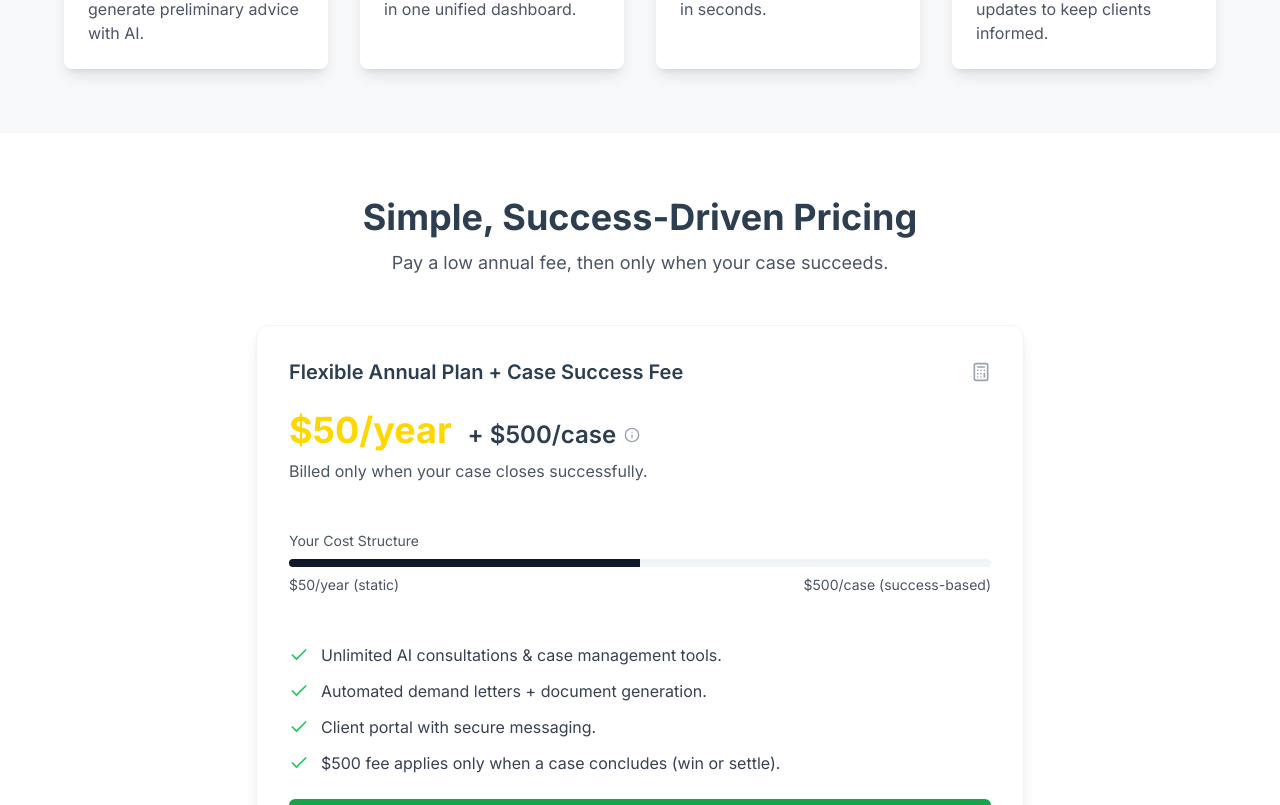
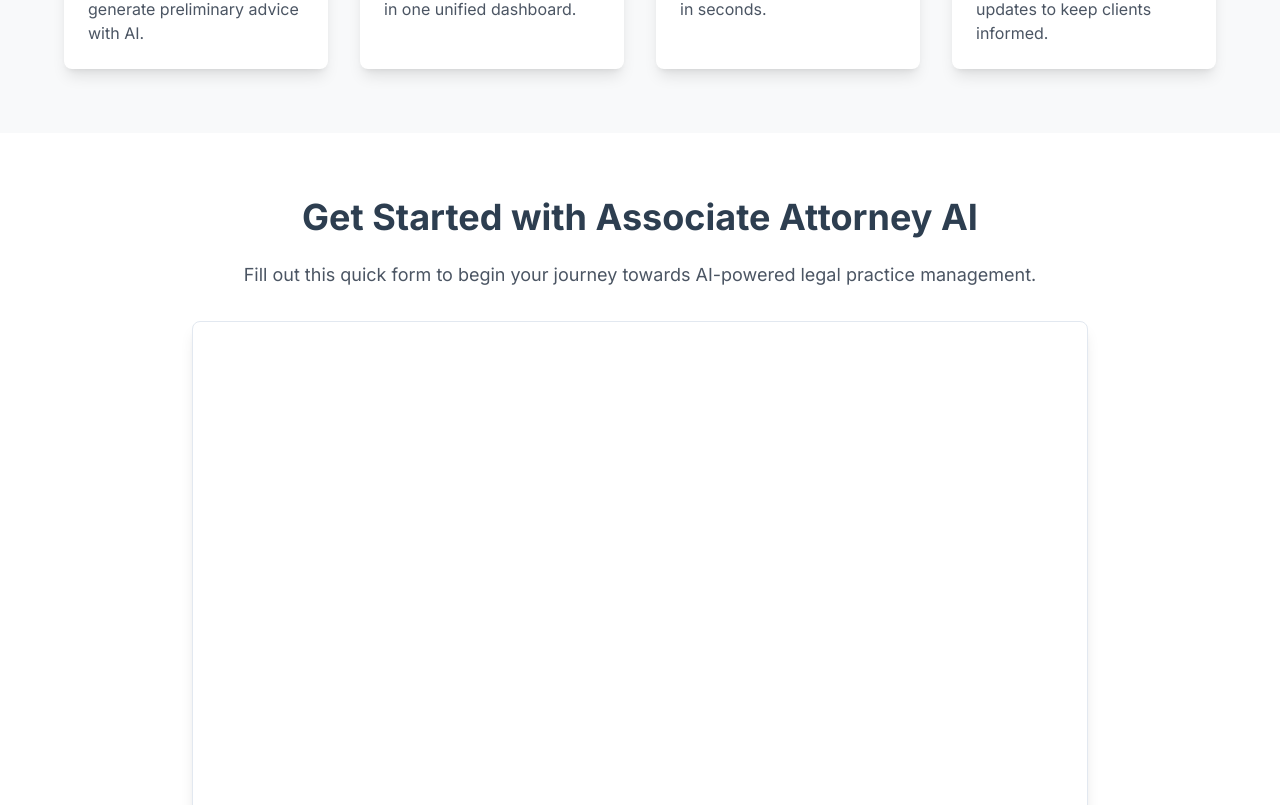
Before and after one commit to VaibhavAher219/legalflow-magic, a React (Vite) app: page / in a window 1280 px wide. Shown: the part 995-1800 px from the top of the page. Built offline with nearby package versions, Linux system fonts and the light colour scheme.

Commit message:
Embed Google Form for Onboarding
Added an onboarding Google Form to the application. Positioned the form in a user-friendly location to enhance the onboarding experience for new users.
[skip gpt_engineer]

```diff
--- /dev/null
+++ b/src/components/OnboardingForm.tsx
@@ -0,0 +1,28 @@
+import { Card } from "@/components/ui/card";
+
+const OnboardingForm = () => {
+  return (
+    <section className="py-16 px-4 bg-white">
+      <div className="max-w-4xl mx-auto text-center">
+        <h2 className="text-3xl md:text-4xl font-bold text-navy mb-6">
+          Get Started with Associate Attorney AI
+        </h2>
+        <p className="text-lg text-gray-600 mb-8">
+          Fill out this quick form to begin your journey towards AI-powered legal practice management.
+        </p>
+        <Card className="p-4 md:p-6 shadow-lg">
+          <iframe
+            src="YOUR_GOOGLE_FORM_URL_HERE"
+            className="w-full min-h-[600px] border-0"
+            title="Onboarding Form"
+          />
+        </Card>
+        <p className="mt-4 text-sm text-gray-500">
+          Your information is secure and will never be shared with third parties.
+        </p>
+      </div>
+    </section>
+  );
+};
+
+export default OnboardingForm;
--- a/src/pages/Index.tsx
+++ b/src/pages/Index.tsx
@@ -1,5 +1,6 @@
 import Hero from "@/components/Hero";
 import ValueProposition from "@/components/ValueProposition";
+import OnboardingForm from "@/components/OnboardingForm";
 import Pricing from "@/components/Pricing";
 import FAQ from "@/components/FAQ";
 import FinalCTA from "@/components/FinalCTA";
@@ -9,6 +10,7 @@ const Index = () => {
     <main className="font-inter">
       <Hero />
       <ValueProposition />
+      <OnboardingForm />
       <Pricing />
       <FAQ />
       <FinalCTA />
```
